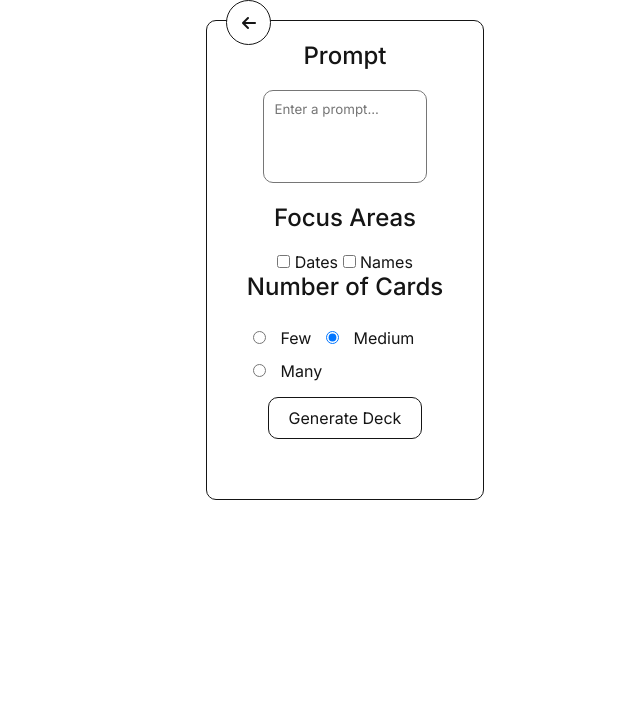
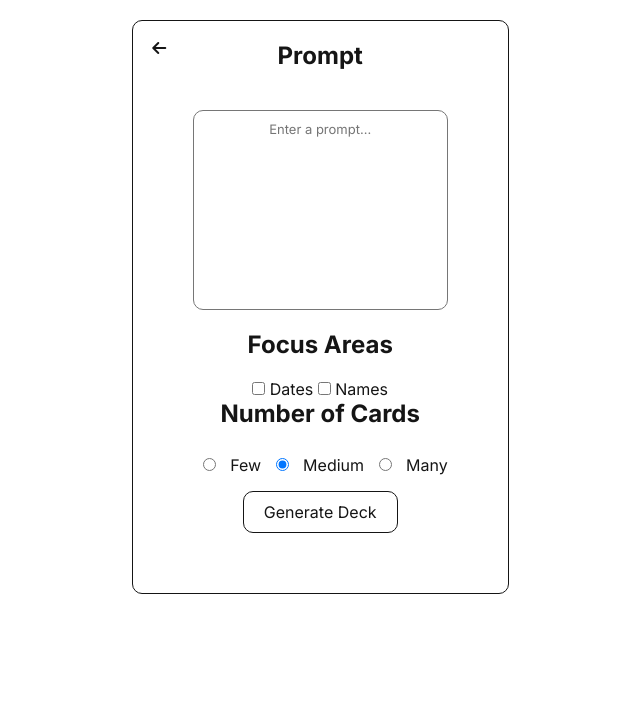
Before and after one commit to JohannesHolmgren/flashcards, a Flask app: page /generate_deck/from_prompt in a window 1280 px wide. Shown: the part 80-800 px from the top of the page, without its empty margins (295-935 px from the left). Run offline with Flask 3, Linux system fonts and the light colour scheme; the visitor is signed in with stand-in values (Sample User, id 1); some libraries are stand-ins or nearby versions.

Commit message:
bunch together deck generating html files. Appearance not broken anymore

```diff
--- a/application/routes/generate_deck.py
+++ b/application/routes/generate_deck.py
@@ -112,7 +112,7 @@ def cards_from_desc(deck_id):
 @bp.route('/generate_deck/from_prompt')
 @login_required
 def from_prompt():
-    return render_template('decks/generate_deck.html')
+    return render_template('/generate_deck/from_prompt.html')
 
 @bp.route('/generate_deck/from_file')
 @login_required
--- a/application/templates/decks/generate_deck.html
+++ /dev/null
@@ -1,36 +0,0 @@
-{% extends 'base.html' %}
-
-{% block header %}
-    <h1>{% block title %}Generate deck{% endblock %}</h1>
-{% endblock %}
-
-{% block content %}
-  <div class="page">
-    <div class="card-editor">
-      <form class="generate-form" method="post" action="{{url_for('generate_deck.generate_deck_begin') }}">
-          <h2>Prompt</h2>
-          <textarea name="prompt" id="" placeholder="Enter a prompt..."></textarea>
-          <h2>Focus Areas</h2>
-          <div class="focus-boxes">
-              <input type="checkbox" name="focus_areas" value="dates" id="dates">
-              <label for="dates">Dates</label>
-              <input type="checkbox" name="focus_areas" value="names" id="names">
-              <label for="names">Names</label>
-          </div>
-          <h2>Number of Cards</h2>
-          <div class="quantity-boxes">
-              <input type="radio" class="button" name="quantity" value="few" id="few">
-              <label for="few">Few</label>
-              <input type="radio" class="button" name="quantity" value="medium" id="medium" checked>
-              <label for="medium">Medium</label>
-              <input type="radio" class="button" name="quantity" value="many" id="many">
-              <label for="many">Many</label>
-          </div>
-          <button type="submit" value="generate-deck" class="button">Generate Deck</button>
-      </form>
-    </div>
-    <a class="close-view-button" href="{{ url_for('decks.index') }}">
-      <i class="fa-solid fa-arrow-left"></i>
-    </a>
-  </div>
-{% endblock %}
--- /dev/null
+++ b/application/templates/generate_deck/from_prompt.html
@@ -0,0 +1,38 @@
+{% extends 'base.html' %}
+
+{% block header %}
+    <h1>{% block title %}Generate deck{% endblock %}</h1>
+{% endblock %}
+
+{% block content %}
+  <div class="deck-page">
+    <div class="newdeck-editor-box-outer">
+      <div class="newdeck-editor-box">
+        <form class="generate-form" method="post" action="{{url_for('generate_deck.generate_deck_begin') }}">
+            <h2>Prompt</h2>
+            <textarea name="prompt" id="" placeholder="Enter a prompt..."></textarea>
+            <h2>Focus Areas</h2>
+            <div class="focus-boxes">
+                <input type="checkbox" name="focus_areas" value="dates" id="dates">
+                <label for="dates">Dates</label>
+                <input type="checkbox" name="focus_areas" value="names" id="names">
+                <label for="names">Names</label>
+            </div>
+            <h2>Number of Cards</h2>
+            <div class="quantity-boxes">
+                <input type="radio" class="button" name="quantity" value="few" id="few">
+                <label for="few">Few</label>
+                <input type="radio" class="button" name="quantity" value="medium" id="medium" checked>
+                <label for="medium">Medium</label>
+                <input type="radio" class="button" name="quantity" value="many" id="many">
+                <label for="many">Many</label>
+            </div>
+            <button type="submit" value="generate-deck" class="button">Generate Deck</button>
+        </form>
+      </div>
+      <a class="back-button" href="{{ url_for('decks.index') }}">
+        <i class="fa-solid fa-arrow-left"></i>
+      </a>
+    </div>
+  </div>
+{% endblock %}
```
Also changed, not shown: application/templates/generate_deck/from_file.html (+5 -3 lines).
